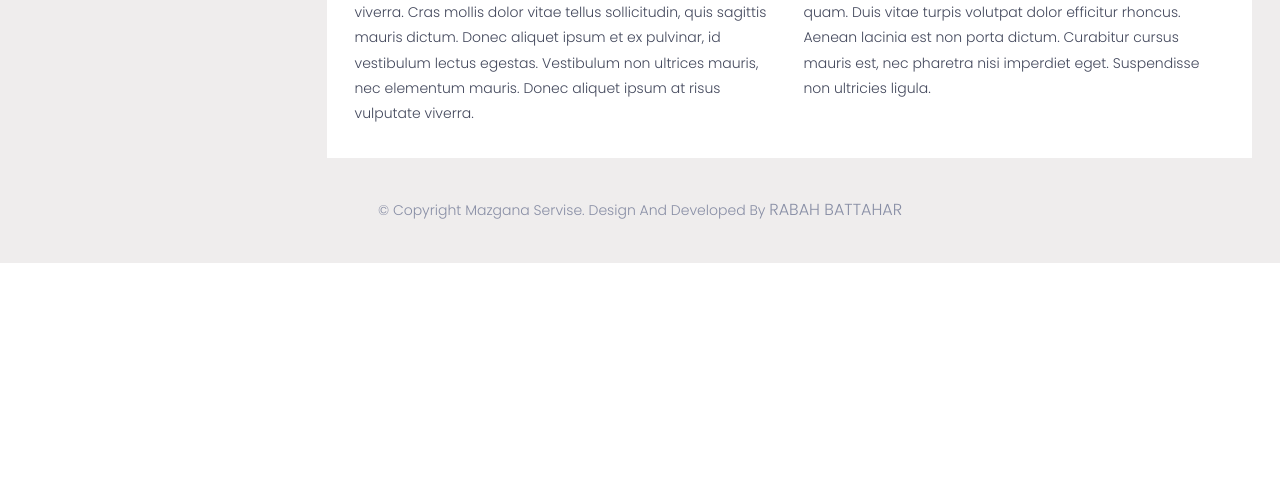
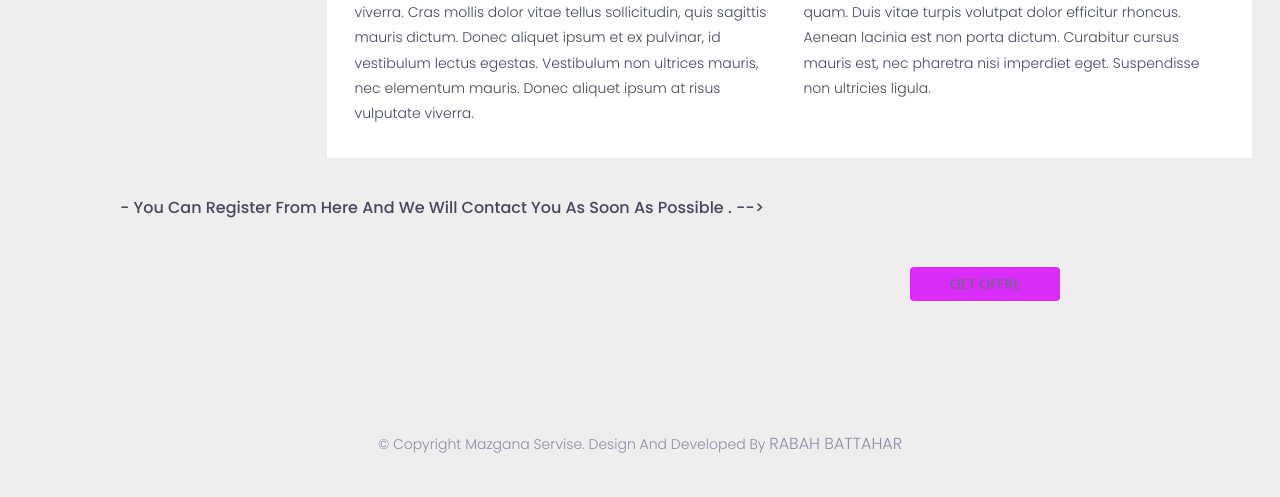
Before and after one commit to RABAH67/Mazgana-SITE-by-django, a Django app: page /bisnase-service/ in a window 1280 px wide. Shown: the part 1237-1734 px from the top of the page. Before the commit the page ends 1500 px from the top, so only its background shows below. Run offline with Django 5.2, Linux system fonts and the light colour scheme; some libraries are stand-ins or nearby versions.

Commit message:
fix nav bar problems

```diff
--- a/sitelogic/templates/base.html
+++ b/sitelogic/templates/base.html
@@ -85,9 +85,9 @@
 			                <ul class="nav navbar-nav navbar-right" >
 			                <li class=" smooth-menu active"></li>
 			                    <li class=" smooth-menu"><a href="{% url 'home' %}">Home</a></li>
-			                    <li class="smooth-menu"><a href="">Study service</a></li>
-			                    <li class="smooth-menu"><a href="">Tourism service</a></li>
-			                    <li class="smooth-menu"><a href="">Business and trade service</a></li>
+			                    <li class="smooth-menu"><a href="{% url 'Studyservice' %}">Study service</a></li>
+			                    <li class="smooth-menu"><a href="{% url 'tourist' %}">Tourism service</a></li>
+			                    <li class="smooth-menu"><a href="{% url 'bisnes' %}">Business and trade service</a></li>
 			                    <li class="smooth-menu"><a href="#"><img style="width:25px;" src="{% static 'images/login.png' %}"> Login / Sing Up</a></li>
 			                </ul><!--/.nav -->
 			            </div><!-- /.navbar-collapse -->
--- a/sitelogic/templates/bisnasepage.html
+++ b/sitelogic/templates/bisnasepage.html
@@ -68,11 +68,15 @@
 		<article class="trending-entry">
 			<time class="trending-entry-date meta">January 24, 2021</time>
 			<h1 class="trending-entry-headline primary-headline">Saddle up with Rust</h1>
+
 		</article>
+
 	</section>
 </main>
 
-
+<hr>
+<span><h1 style="margin-left:120px;"> - You can register from here and we will contact you as soon as possible .  --> </h1>    <div class="btn d-flex justify-content-center text-uppercase" id="code" style="margin:50px;background-color:#d92cf9;margin-left:910px;width:150px;">Get Offre</div> </span>
+<hr>
 
 <style>
 
--- a/sitelogic/templates/index.html
+++ b/sitelogic/templates/index.html
@@ -420,7 +420,7 @@
 			<!--Bisnes start -->
 
 			<div style="margin-top:50px" class="section-heading text-center">
-				<h2 style="color:black;">Our service is in business and international trade</h2>
+				<h2 style="color:black;">Our service is in business and international trade <img style="width:50px;margin-left:20px;" src="{% static 'images/new.png' %}"></h2>
 			</div>
 			<div style="margin:70px;padding-left:200px;" class="container mt-5">
 
@@ -570,8 +570,8 @@
 
 
 <hr>
-			<div style="margin-top:50px;" class="section-heading text-center">
-				<h2>Our therapeutic service</h2>
+			<div style="margin-top:50px;margin-left:500px;" class="section-heading text-center">
+				<h2>Our therapeutic service <img style="width:50px;margin-left:20px;" src="{% static 'images/new.png' %}"></h2>
 			</div>
 
 			<!--terapy start -->
```
Also changed, not shown: Mazgana/static/images/new.png (added).
